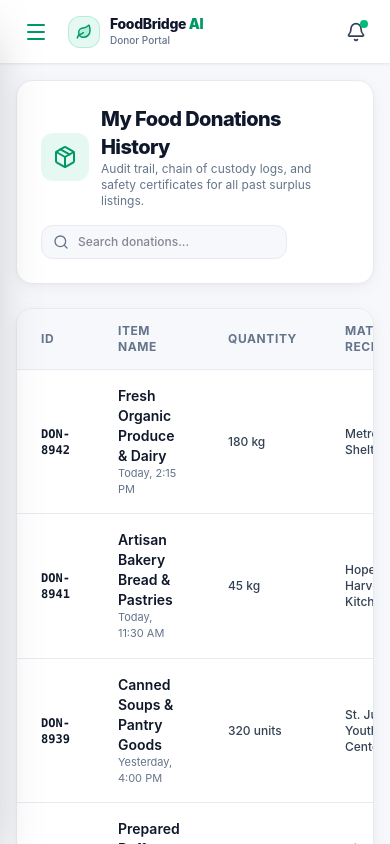
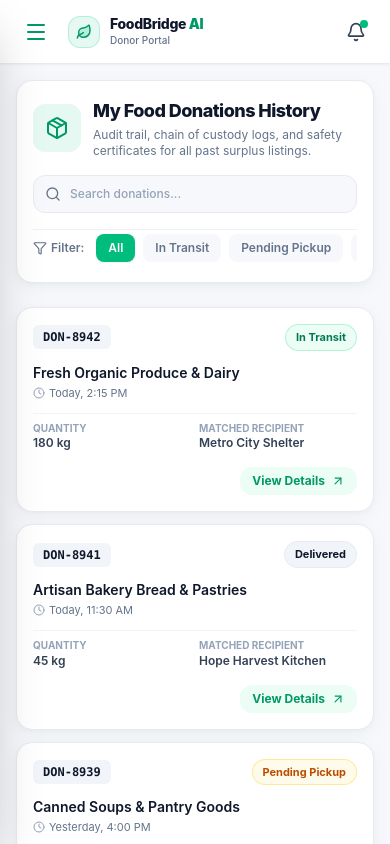
Before and after one commit to Rahul-kulal-dev/FoodBridge-AI, a React (Vite) app: page /donor/donations in a window 390 px wide. Shown: the top 844 px of the page. Built offline with nearby package versions, Linux system fonts and the light colour scheme.

Commit message:
feat: add search and filtering functionality to the donations history page

```diff
--- a/src/donor/donations/page.jsx
+++ b/src/donor/donations/page.jsx
@@ -1,7 +1,10 @@
-import React from 'react';
-import { Package, Search, ArrowUpRight } from 'lucide-react';
+import React, { useState, useMemo } from 'react';
+import { Package, Search, ArrowUpRight, Filter, Clock } from 'lucide-react';
 
 const MyDonationsPage = () => {
+  const [searchQuery, setSearchQuery] = useState('');
+  const [selectedStatus, setSelectedStatus] = useState('All');
+
   const donations = [
     { id: 'DON-8942', name: 'Fresh Organic Produce & Dairy', qty: '180 kg', date: 'Today, 2:15 PM', recipient: 'Metro City Shelter', status: 'In Transit', statusColor: 'bg-emerald-50 text-emerald-700 border border-emerald-200/80' },
     { id: 'DON-8941', name: 'Artisan Bakery Bread & Pastries', qty: '45 kg', date: 'Today, 11:30 AM', recipient: 'Hope Harvest Kitchen', status: 'Delivered', statusColor: 'bg-slate-100 text-[#0F172A] border border-[#E7EAF0]' },
@@ -10,70 +13,171 @@ const MyDonationsPage = () => {
     { id: 'DON-8912', name: 'Seasonal Fruit Crates', qty: '210 kg', date: 'Jul 30, 2026', recipient: 'Community Pantry East', status: 'Delivered', statusColor: 'bg-slate-100 text-[#0F172A] border border-[#E7EAF0]' },
   ];
 
+  const filteredDonations = useMemo(() => {
+    return donations.filter((item) => {
+      const matchesSearch =
+        item.id.toLowerCase().includes(searchQuery.toLowerCase()) ||
+        item.name.toLowerCase().includes(searchQuery.toLowerCase()) ||
+        item.recipient.toLowerCase().includes(searchQuery.toLowerCase());
+      const matchesStatus = selectedStatus === 'All' || item.status === selectedStatus;
+      return matchesSearch && matchesStatus;
+    });
+  }, [searchQuery, selectedStatus]);
+
+  const statuses = ['All', 'In Transit', 'Pending Pickup', 'Delivered'];
+
   return (
-    <div className="space-y-6 animate-fade-in">
-      <div className="bg-white p-6 rounded-2xl border border-[#E7EAF0] shadow-soft-card flex flex-col md:flex-row md:items-center justify-between gap-4">
+    <div className="space-y-6 animate-fade-in w-full pb-8">
+      {/* Header Card */}
+      <div className="bg-white p-4 sm:p-6 rounded-2xl border border-[#E7EAF0] shadow-soft-card flex flex-col gap-4">
+        <div className="flex flex-col sm:flex-row sm:items-center justify-between gap-4">
           <div className="flex items-center gap-3">
-          <div className="p-3 rounded-xl bg-emerald-500/10 text-emerald-600">
+            <div className="p-3 rounded-xl bg-emerald-500/10 text-emerald-600 shrink-0">
               <Package className="w-6 h-6" />
             </div>
             <div>
-            <h1 className="text-xl font-extrabold text-[#0F172A] tracking-[-0.03em]">
+              <h1 className="text-lg sm:text-xl font-extrabold text-[#0F172A] tracking-[-0.03em]">
                 My Food Donations History
               </h1>
-            <p className="text-xs text-[#64748B]">
+              <p className="text-xs text-[#64748B] mt-0.5">
                 Audit trail, chain of custody logs, and safety certificates for all past surplus listings.
               </p>
             </div>
           </div>
 
-        <div className="flex items-center gap-2">
-          <div className="relative">
+          <div className="relative w-full sm:w-64 shrink-0">
             <Search className="w-4 h-4 text-[#64748B] absolute left-3 top-1/2 -translate-y-1/2" />
             <input
               type="text"
+              value={searchQuery}
+              onChange={(e) => setSearchQuery(e.target.value)}
               placeholder="Search donations..."
-              className="pl-9 pr-4 py-2 rounded-xl border border-[#E7EAF0] bg-[#f7f8fb] text-xs text-[#0F172A] focus:outline-hidden focus:border-emerald-500 font-medium"
+              className="w-full pl-9 pr-4 py-2.5 sm:py-2 rounded-xl border border-[#E7EAF0] bg-[#f7f8fb] text-xs text-[#0F172A] placeholder:text-[#94A3B8] focus:outline-none focus:border-emerald-500 font-medium transition-colors"
             />
           </div>
         </div>
+
+        {/* Filter Chips / Tabs */}
+        <div className="flex items-center gap-2 overflow-x-auto pb-1 pt-1 border-t border-[#E7EAF0]/60 scrollbar-none">
+          <span className="text-xs text-[#64748B] font-semibold mr-1 flex items-center gap-1 shrink-0">
+            <Filter className="w-3.5 h-3.5" /> Filter:
+          </span>
+          {statuses.map((status) => (
+            <button
+              key={status}
+              onClick={() => setSelectedStatus(status)}
+              className={`px-3 py-1.5 rounded-lg text-xs font-semibold whitespace-nowrap transition-all cursor-pointer ${
+                selectedStatus === status
+                  ? 'bg-emerald-500 text-white shadow-xs'
+                  : 'bg-[#f7f8fb] text-[#64748B] hover:bg-slate-100 hover:text-[#0F172A]'
+              }`}
+            >
+              {status}
+            </button>
+          ))}
+        </div>
       </div>
 
-      <div className="bg-white rounded-2xl border border-[#E7EAF0] shadow-soft-card overflow-hidden">
-        <table className="w-full text-left text-sm">
+      {/* Main Content Area */}
+      {filteredDonations.length === 0 ? (
+        <div className="bg-white p-8 rounded-2xl border border-[#E7EAF0] text-center space-y-3 shadow-soft-card">
+          <div className="w-12 h-12 rounded-full bg-slate-100 text-[#64748B] mx-auto flex items-center justify-center">
+            <Package className="w-6 h-6" />
+          </div>
+          <h3 className="text-sm font-bold text-[#0F172A]">No donations found</h3>
+          <p className="text-xs text-[#64748B] max-w-sm mx-auto">
+            Try adjusting your search query or filter to find what you are looking for.
+          </p>
+          <button
+            onClick={() => { setSearchQuery(''); setSelectedStatus('All'); }}
+            className="text-xs font-semibold text-emerald-600 hover:underline cursor-pointer"
+          >
+            Reset Filters
+          </button>
+        </div>
+      ) : (
+        <>
+          {/* Mobile Card View (< md) */}
+          <div className="grid grid-cols-1 gap-3 md:hidden">
+            {filteredDonations.map((item) => (
+              <div
+                key={item.id}
+                className="bg-white p-4 rounded-2xl border border-[#E7EAF0] shadow-soft-card space-y-3 transition-shadow hover:shadow-md"
+              >
+                <div className="flex items-center justify-between">
+                  <span className="font-mono font-bold text-xs text-[#0F172A] bg-slate-100 px-2.5 py-1 rounded-md">
+                    {item.id}
+                  </span>
+                  <span className={`inline-flex items-center gap-1 px-2.5 py-1 rounded-full text-[11px] font-bold ${item.statusColor}`}>
+                    {item.status}
+                  </span>
+                </div>
+
+                <div>
+                  <h3 className="font-semibold text-sm text-[#0F172A]">{item.name}</h3>
+                  <p className="text-[11px] text-[#64748B] mt-0.5 flex items-center gap-1">
+                    <Clock className="w-3 h-3 text-[#94A3B8]" /> {item.date}
+                  </p>
+                </div>
+
+                <div className="pt-2 border-t border-[#f1f5f9] grid grid-cols-2 gap-2 text-xs text-[#334155]">
+                  <div>
+                    <span className="text-[10px] uppercase font-bold text-[#94A3B8] block">Quantity</span>
+                    <span className="font-semibold">{item.qty}</span>
+                  </div>
+                  <div>
+                    <span className="text-[10px] uppercase font-bold text-[#94A3B8] block">Matched Recipient</span>
+                    <span className="font-semibold truncate block">{item.recipient}</span>
+                  </div>
+                </div>
+
+                <div className="pt-1 flex justify-end">
+                  <button className="inline-flex items-center gap-1.5 text-xs font-bold text-emerald-600 hover:text-emerald-700 bg-emerald-50 hover:bg-emerald-100/80 px-3 py-1.5 rounded-xl transition-colors cursor-pointer">
+                    <span>View Details</span>
+                    <ArrowUpRight className="w-3.5 h-3.5" />
+                  </button>
+                </div>
+              </div>
+            ))}
+          </div>
+
+          {/* Desktop & Tablet Table View (>= md) */}
+          <div className="hidden md:block bg-white rounded-2xl border border-[#E7EAF0] shadow-soft-card overflow-hidden">
+            <div className="overflow-x-auto scrollbar-thin">
+              <table className="w-full text-left text-sm min-w-[650px]">
                 <thead className="bg-[#f7f8fb] text-[#64748B] text-xs font-semibold uppercase tracking-wider border-b border-[#E7EAF0]">
                   <tr>
-              <th className="px-6 py-3.5">ID</th>
-              <th className="px-6 py-3.5">Item Name</th>
-              <th className="px-6 py-3.5">Quantity</th>
-              <th className="px-6 py-3.5">Matched Recipient</th>
-              <th className="px-6 py-3.5">Status</th>
-              <th className="px-6 py-3.5 text-right">Action</th>
+                    <th className="px-6 py-3.5 whitespace-nowrap">ID</th>
+                    <th className="px-6 py-3.5 whitespace-nowrap">Item Name</th>
+                    <th className="px-6 py-3.5 whitespace-nowrap">Quantity</th>
+                    <th className="px-6 py-3.5 whitespace-nowrap">Matched Recipient</th>
+                    <th className="px-6 py-3.5 whitespace-nowrap">Status</th>
+                    <th className="px-6 py-3.5 text-right whitespace-nowrap">Action</th>
                   </tr>
                 </thead>
                 <tbody className="divide-y divide-[#E7EAF0]">
-            {donations.map((item) => (
+                  {filteredDonations.map((item) => (
                     <tr key={item.id} className="hover:bg-[#f7f8fb]/60 transition-colors">
-                <td className="px-6 py-4 font-mono font-semibold text-xs text-[#0F172A]">
+                      <td className="px-6 py-4 font-mono font-semibold text-xs text-[#0F172A] whitespace-nowrap">
                         {item.id}
                       </td>
                       <td className="px-6 py-4 font-semibold text-[#0F172A]">
-                  {item.name}
-                  <div className="text-[11px] text-[#64748B] font-normal">{item.date}</div>
+                        <div>{item.name}</div>
+                        <div className="text-[11px] text-[#64748B] font-normal mt-0.5">{item.date}</div>
                       </td>
-                <td className="px-6 py-4 text-xs text-[#334155] font-medium">
+                      <td className="px-6 py-4 text-xs text-[#334155] font-medium whitespace-nowrap">
                         {item.qty}
                       </td>
                       <td className="px-6 py-4 text-xs font-medium text-[#334155]">
                         {item.recipient}
                       </td>
-                <td className="px-6 py-4">
+                      <td className="px-6 py-4 whitespace-nowrap">
                         <span className={`inline-flex items-center gap-1 px-2.5 py-1 rounded-full text-xs font-semibold ${item.statusColor}`}>
                           {item.status}
                         </span>
                       </td>
-                <td className="px-6 py-4 text-right">
-                  <button className="p-2 rounded-lg text-[#64748B] hover:text-emerald-600 hover:bg-emerald-50 transition-colors">
+                      <td className="px-6 py-4 text-right whitespace-nowrap">
+                        <button className="p-2 rounded-lg text-[#64748B] hover:text-emerald-600 hover:bg-emerald-50 transition-colors cursor-pointer">
                           <ArrowUpRight className="w-4 h-4" />
                         </button>
                       </td>
@@ -83,6 +187,9 @@ const MyDonationsPage = () => {
               </table>
             </div>
           </div>
+        </>
+      )}
+    </div>
   );
 };
 
```
Lines whose indentation alone changed are shown as unchanged.
